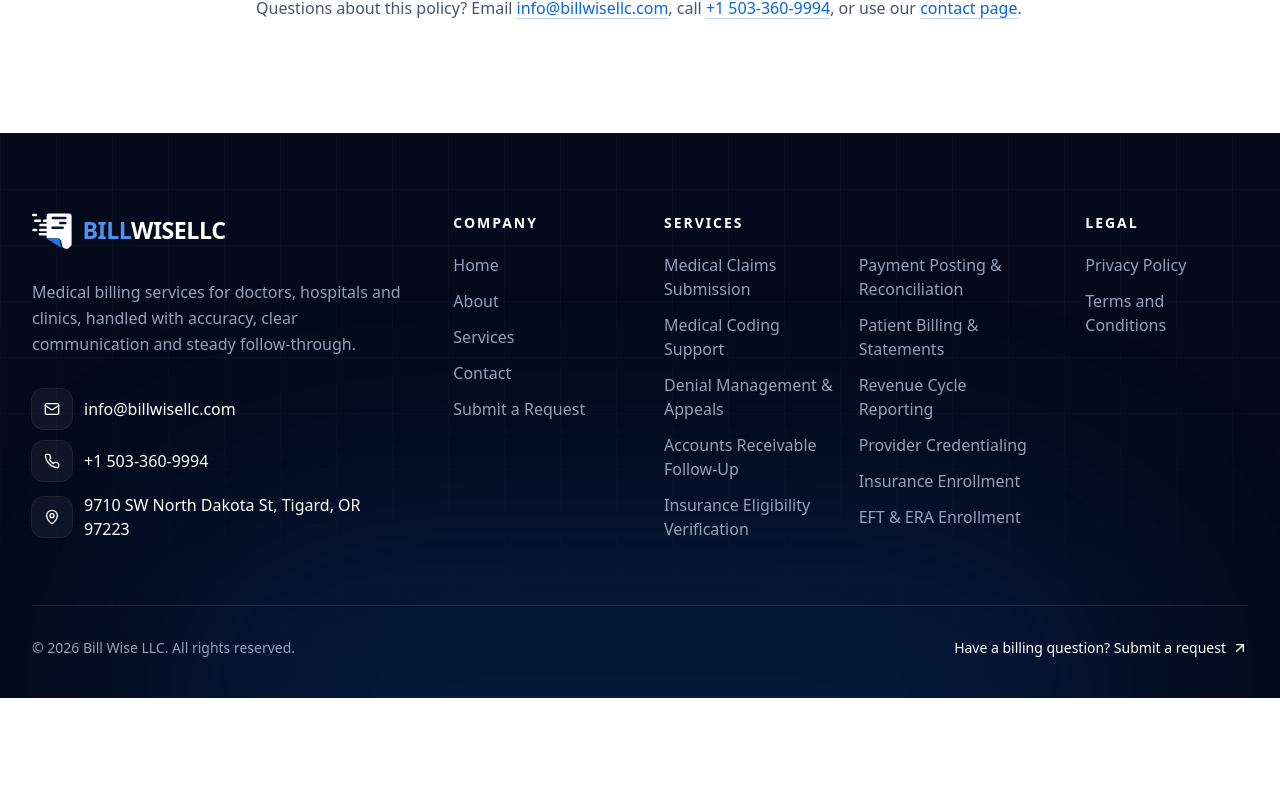
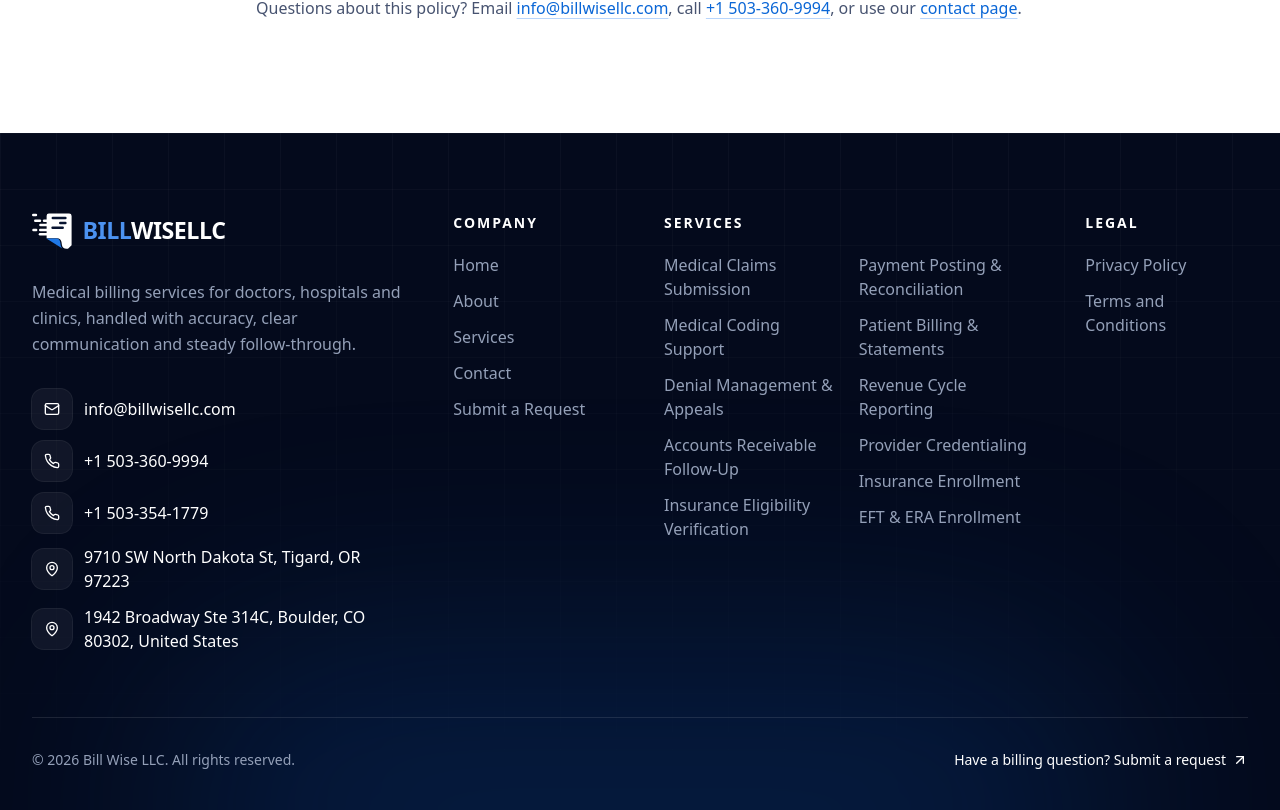
Before and after one commit to coldmode9630-cmyk/billwise-website-v1, a React (Vite) app: page /privacy-policy in a window 1280 px wide. Shown: the part 3029-3839 px from the top of the page. Before the commit the page ends 3727 px from the top, so only its background shows below. Built offline with nearby package versions, Linux system fonts and the light colour scheme.

Commit message:
Add 2nd address 1942 Broadway Ste 314C Boulder CO 80302 United States | 2nd contact 503-354-1779

```diff
--- a/index.html
+++ b/index.html
@@ -34,8 +34,9 @@
         "logo": "https://billwisellc.com/apple-touch-icon.png",
         "image": "https://billwisellc.com/og-image.png",
         "email": "info@billwisellc.com",
-        "telephone": "+1-503-360-9994",
-        "address": {
+        "telephone": ["+1-503-360-9994", "+1-503-354-1779"],
+        "address": [
+          {
             "@type": "PostalAddress",
             "streetAddress": "9710 SW North Dakota St",
             "addressLocality": "Tigard",
@@ -43,6 +44,15 @@
             "postalCode": "97223",
             "addressCountry": "US"
           },
+          {
+            "@type": "PostalAddress",
+            "streetAddress": "1942 Broadway Ste 314C",
+            "addressLocality": "Boulder",
+            "addressRegion": "CO",
+            "postalCode": "80302",
+            "addressCountry": "US"
+          }
+        ],
         "description": "Medical billing services for doctors, hospitals and clinics.",
         "serviceType": "Medical Billing Services"
       }
--- a/src/components/ContactCards.jsx
+++ b/src/components/ContactCards.jsx
@@ -8,7 +8,14 @@ export default function ContactCards() {
     { icon: Building, label: 'Company', value: site.name },
     { icon: Mail, label: 'Email us', value: site.email, href: `mailto:${site.email}` },
     { icon: Phone, label: 'Call us', value: site.phone, href: site.phoneHref },
-    { icon: MapPin, label: 'Visit us', value: site.addressLine, href: site.mapHref, external: true },
+    { icon: Phone, label: 'Call us (alternate)', value: site.phone2, href: site.phone2Href },
+    ...site.locations.map((loc) => ({
+      icon: MapPin,
+      label: `${loc.city} office`,
+      value: loc.line,
+      href: loc.mapHref,
+      external: true,
+    })),
   ];
   return (
     <Stagger className="grid gap-4">
--- a/src/components/layout/Footer.jsx
+++ b/src/components/layout/Footer.jsx
@@ -26,10 +26,16 @@ export default function Footer() {
                 <span className="grid h-10 w-10 place-items-center rounded-xl bg-white/5 ring-1 ring-white/10 group-hover:ring-royal-400/50"><Phone className="h-4 w-4" aria-hidden /></span>
                 {site.phone}
               </a>
-              <a href={site.mapHref} target="_blank" rel="noopener noreferrer" className="group flex items-center gap-3 text-white hover:text-royal-300">
-                <span className="grid h-10 w-10 shrink-0 place-items-center rounded-xl bg-white/5 ring-1 ring-white/10 group-hover:ring-royal-400/50"><MapPin className="h-4 w-4" aria-hidden /></span>
-                <address className="not-italic">{site.addressLine}</address>
+              <a href={site.phone2Href} className="group flex items-center gap-3 text-white hover:text-royal-300">
+                <span className="grid h-10 w-10 place-items-center rounded-xl bg-white/5 ring-1 ring-white/10 group-hover:ring-royal-400/50"><Phone className="h-4 w-4" aria-hidden /></span>
+                {site.phone2}
               </a>
+              {site.locations.map((loc) => (
+                <a key={loc.line} href={loc.mapHref} target="_blank" rel="noopener noreferrer" className="group flex items-center gap-3 text-white hover:text-royal-300">
+                  <span className="grid h-10 w-10 shrink-0 place-items-center rounded-xl bg-white/5 ring-1 ring-white/10 group-hover:ring-royal-400/50"><MapPin className="h-4 w-4" aria-hidden /></span>
+                  <address className="not-italic">{loc.line}</address>
+                </a>
+              ))}
             </div>
           </div>
           <FooterCol title="Company" className="lg:col-span-2" links={[...nav, { label: 'Submit a Request', to: '/submit-request' }]} />
--- a/src/config/site.js
+++ b/src/config/site.js
@@ -6,15 +6,28 @@ export const site = {
   email: 'info@billwisellc.com',
   phone: '+1 503-360-9994',
   phoneHref: 'tel:+15033609994',
-  address: {
+  phone2: '+1 503-354-1779',
+  phone2Href: 'tel:+15033541779',
+  locations: [
+    {
       street: '9710 SW North Dakota St',
       city: 'Tigard',
       region: 'OR',
       postalCode: '97223',
       country: 'US',
+      line: '9710 SW North Dakota St, Tigard, OR 97223',
+      mapHref: 'https://www.google.com/maps/search/?api=1&query=9710+SW+North+Dakota+St%2C+Tigard%2C+OR+97223',
     },
-  addressLine: '9710 SW North Dakota St, Tigard, OR 97223',
-  mapHref: 'https://www.google.com/maps/search/?api=1&query=9710+SW+North+Dakota+St%2C+Tigard%2C+OR+97223',
+    {
+      street: '1942 Broadway Ste 314C',
+      city: 'Boulder',
+      region: 'CO',
+      postalCode: '80302',
+      country: 'US',
+      line: '1942 Broadway Ste 314C, Boulder, CO 80302, United States',
+      mapHref: 'https://www.google.com/maps/search/?api=1&query=1942+Broadway+Ste+314C%2C+Boulder%2C+CO+80302',
+    },
+  ],
   tagline: 'Smarter Billing. Better Business.',
   description:
     'Bill Wise LLC provides medical billing services for doctors, hospitals and clinics: claims, coding support, denials, A/R follow-up, payment posting, credentialing and payer enrollment.',
```
Lines whose indentation alone changed are shown as unchanged.
